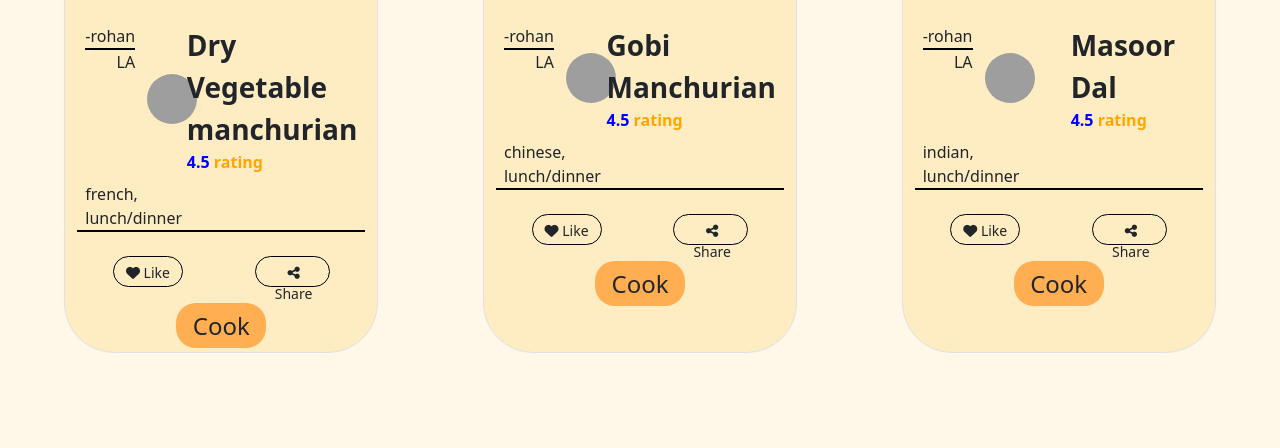
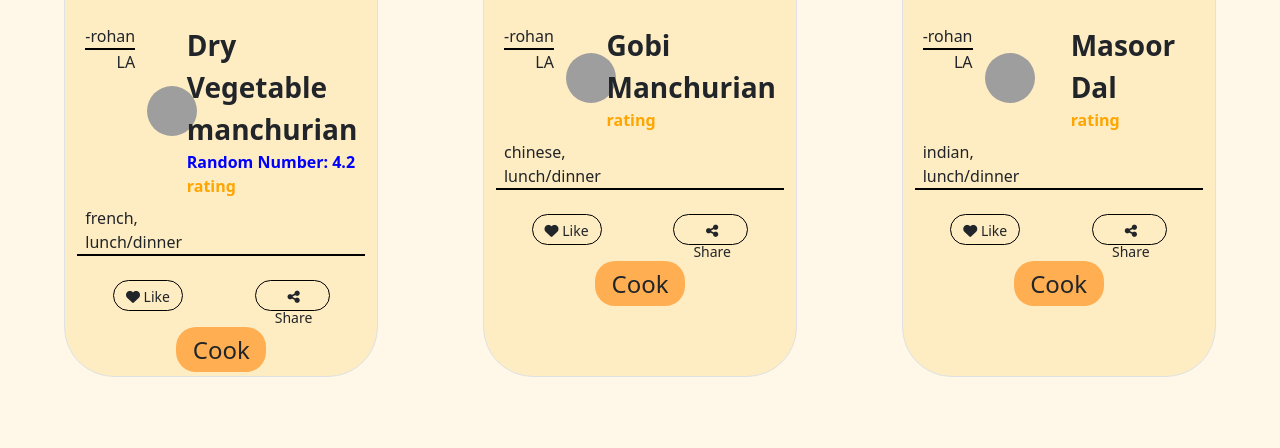
Before and after one commit to Rohan-231/Naivebakers, a Django app: page /dashboard/saved_recipe in a window 1280 px wide. Shown: the part 329-777 px from the top of the page. Run offline with Django 4.2, Linux system fonts and the light colour scheme; a user stored in the database is signed in; data comes from the database, SQL or seed files in the repository; some libraries are stand-ins or nearby versions; grey boxes are pictures that could not be loaded.

Commit message:
Update saved_recipe.html
random rating

```diff
--- a/templates/saved_recipe.html
+++ b/templates/saved_recipe.html
@@ -414,7 +414,7 @@
                             </div>
 
                             <div class="fs-6 fw-bolder">
-                                <span style="color: blue;">4.5</span>
+                                <span id="randomnum" style="color: blue;"></span>
                                 <span style="color: orange;">rating</span>
                             </div>
                         </div>
@@ -464,7 +464,17 @@
             function openInNewTab(link) {
                 window.open(link, '_blank');
             }
+            window.onload = function() {
+        generateRandomNumber();
+    };
 
+    function generateRandomNumber() {
+        // Generate a random number between 3 and 5 with one decimal place
+        var randomNumber = (Math.random() * (5 - 3) + 3).toFixed(1);
+
+        // Display the random number in the paragraph with id "randomNumber"
+        document.getElementById("randomnum").innerHTML = "Random Number: " + randomNumber;
+    }
         </script>
     </body>
 
```
